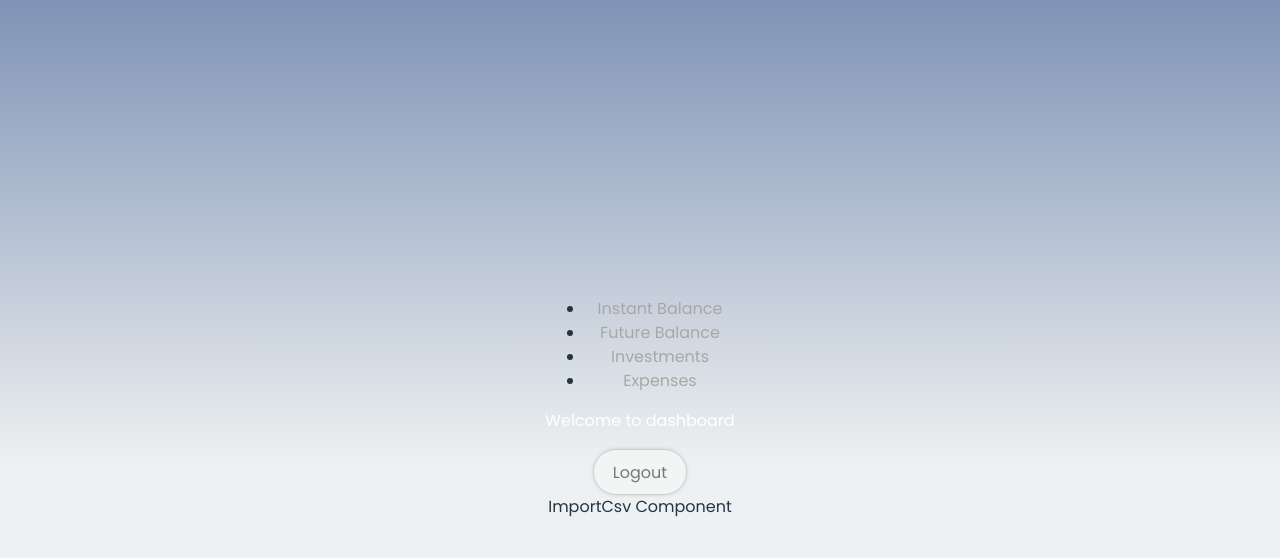
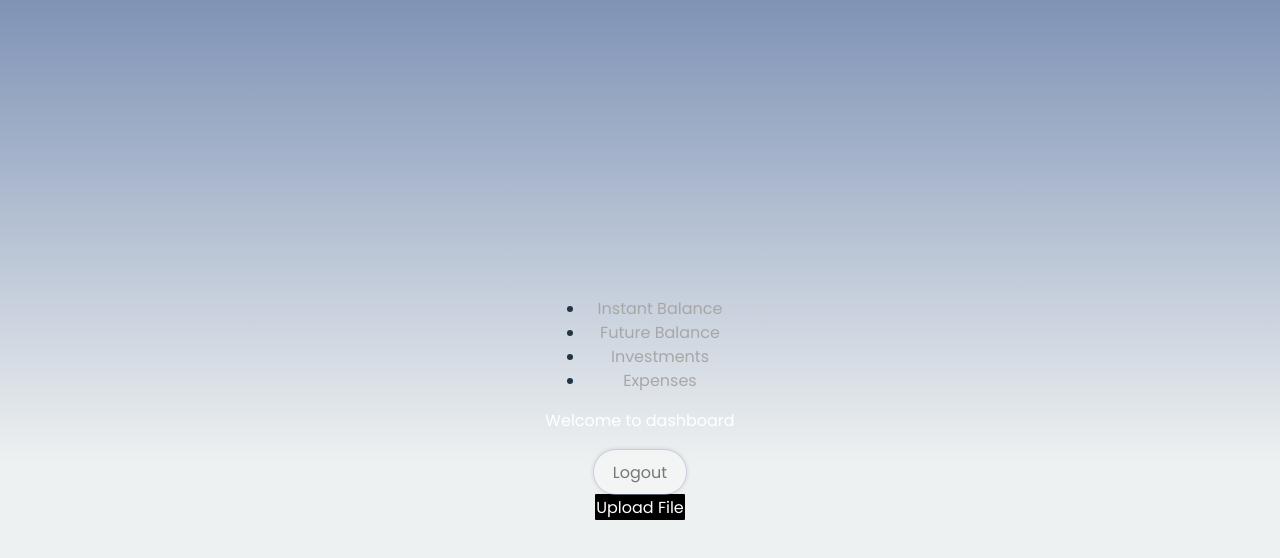
Before and after one commit to NathanAsayDong/simplReact, a React (Vite) app: page / in a window 1280 px wide. Both pictures are taken after a click on the button "Login". Shown: the top 558 px of the page. Built offline with nearby package versions, Linux system fonts and the light colour scheme.

Commit message:
added in some importCSV functionality

```diff
--- a/package.json
+++ b/package.json
@@ -11,7 +11,8 @@
   },
   "dependencies": {
     "react": "^18.2.0",
-    "react-dom": "^18.2.0"
+    "react-dom": "^18.2.0",
+    "react-router-dom": "^6.22.1"
   },
   "devDependencies": {
     "@types/react": "^18.2.56",
--- a/src/components/ImportCsv/ImportCsv.tsx
+++ b/src/components/ImportCsv/ImportCsv.tsx
@@ -1,11 +1,33 @@
-import { FC } from 'react';
+import { FC, useState } from 'react';
 
 interface ImportCsvProps {}
 
-const ImportCsv: FC<ImportCsvProps> = () => (
-   <>
-      ImportCsv Component
-   </>
-);
+const ImportCsv: FC<ImportCsvProps> = () => {
+   const [csvContent, setCsvContent] = useState<string>('');
 
-export default ImportCsv;
+   const handleFileUpload = (event: React.ChangeEvent<HTMLInputElement>) => {
+     const file = event.target.files?.[0];
+     if (file) {
+       const reader = new FileReader();
+       reader.onload = (e: ProgressEvent<FileReader>) => {
+         const text = e.target?.result;
+         setCsvContent(text as string);
+       };
+       reader.readAsText(file);
+     }
+   };
+
+   return (
+     <>
+      <div>
+      <label htmlFor="upload-csv" style={{ backgroundColor: 'black', color: 'white', padding: '1.5px', borderRadius: '1px', cursor: 'pointer' }}>
+        Upload File
+      </label>
+      <input type="file" id="upload-csv" accept=".csv" onChange={handleFileUpload} style={{ display: 'none' }} />
+      {csvContent && <p>{csvContent}</p>}
+    </div>
+     </>
+   );
+ };
+
+ export default ImportCsv;
```
Also changed, not shown: 1 other file (tests, documents, lock files or other folders).
